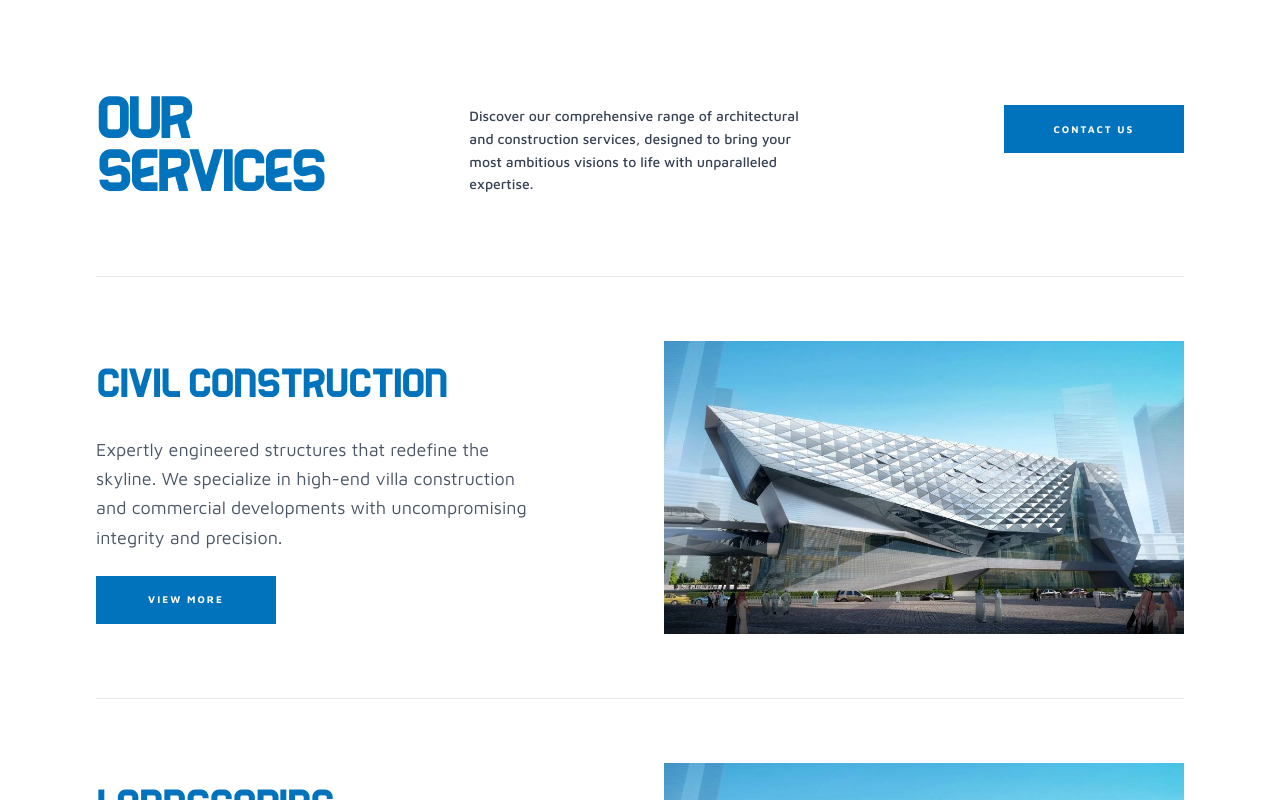
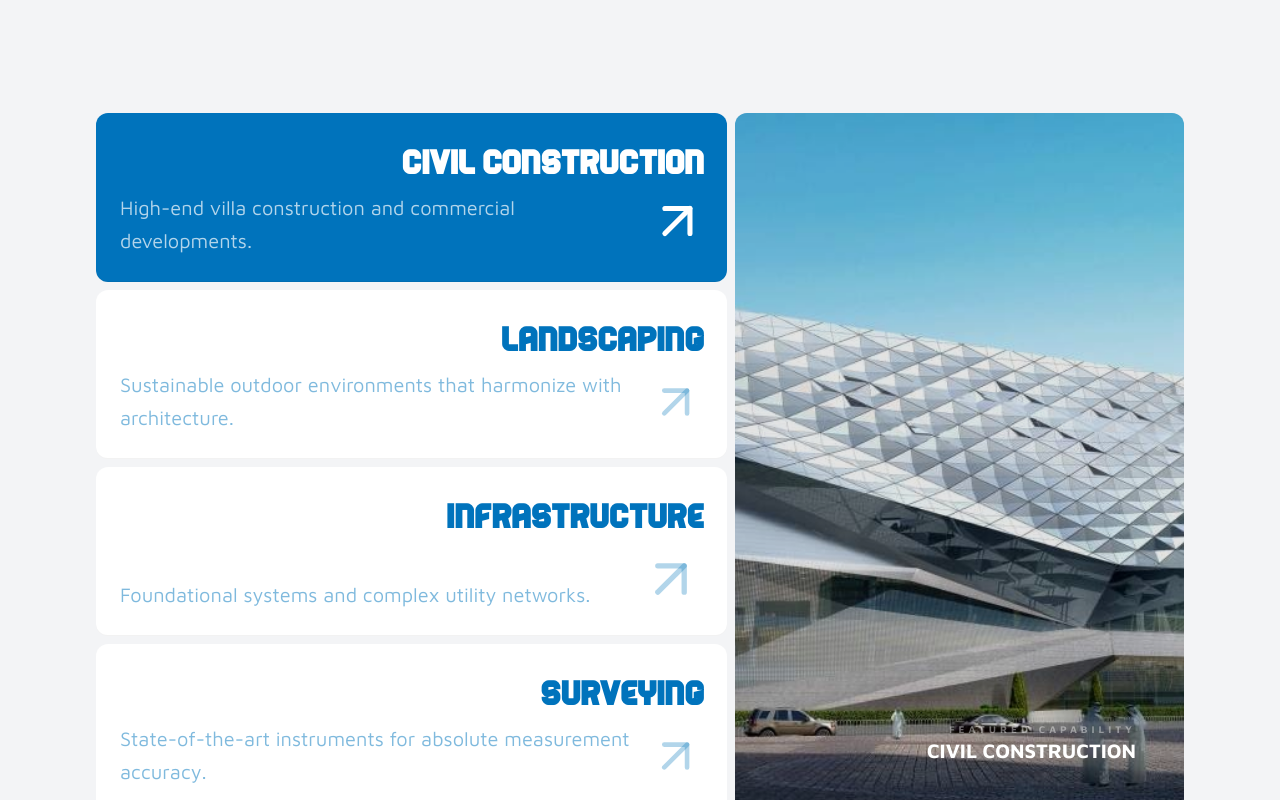
Before and after one commit to sandflareinnovations-projects/RVCC, a Next.js app in the folder apps/web/: page / in a window 1280 px wide. Shown: the part 2300-3100 px from the top of the page. Built offline with nearby package versions, Linux system fonts and the light colour scheme.

Commit message:
feat: redesign Services section to premium grid layout
- Implemented 12-column grid with 5:7 split
- Added interactive service blocks with Brand Blue hover inversion
- Set fixed 80vh height on desktop for cinematic viewport
- Optimized architectural imagery with AnimatePresence transitions

```diff
--- a/apps/web/src/features/home/Services.tsx
+++ b/apps/web/src/features/home/Services.tsx
@@ -1,99 +1,106 @@
+"use client";
+
+import { useState } from "react";
 import Image from "next/image";
-
+import { motion, AnimatePresence } from "framer-motion";
+import { Icons } from "@repo/ui";
 import { Button } from "@/components/ui/Button";
 
 const SERVICES_DATA = [
   {
     id: "civil",
     title: "Civil Construction",
-    description:
-      "Expertly engineered structures that redefine the skyline. We specialize in high-end villa construction and commercial developments with uncompromising integrity and precision.",
+    subtitle: "High-end villa construction and commercial developments.",
+    image: "/images/home-hero.png",
   },
   {
     id: "landscaping",
     title: "Landscaping",
-    description:
-      "Creating lush, sustainable outdoor environments that harmonize with modern architecture. Our landscape designs are functional works of art tailored for premium residences.",
+    subtitle: "Sustainable outdoor environments that harmonize with architecture.",
+    image: "/images/hero-bg.png",
   },
   {
     id: "infrastructure",
     title: "Infrastructure",
-    description:
-      "Developing the foundational systems that power cities. From complex roadworks to advanced utility networks, we build for the future with innovative engineering.",
+    subtitle: "Foundational systems and complex utility networks.",
+    image: "/images/home-hero.png",
   },
   {
     id: "surveying",
     title: "Surveying",
-    description:
-      "The starting point of every masterpiece. Our surveying team utilizes state-of-the-art instruments to ensure absolute accuracy in every measurement and site analysis.",
+    subtitle: "State-of-the-art instruments for absolute measurement accuracy.",
+    image: "/images/hero-bg.png",
   },
 ];
 
+export const Services = () => {
+  const [activeId, setActiveId] = useState(SERVICES_DATA[0].id);
 
-export const Services = () => {
+  const activeService = SERVICES_DATA.find(s => s.id === activeId) || SERVICES_DATA[0];
+
   return (
-    <section className="bg-background relative w-full px-8 py-24 md:px-16 lg:px-24">
+    <section className="bg-gray-100 relative w-full px-8 py-12  md:px-16 md:py-30 lg:px-24" id="services">
+      <div className="mx-auto flex h-full max-w-[100rem] items-center">
+        <div className="grid h-full w-full grid-cols-1 gap-1 md:grid-cols-12 md:gap-2">
+          {/* Left Column: Service Items */}
+          <div className="flex h-full flex-col md:col-span-7 gap-2">
+            {SERVICES_DATA.map((service) => {
+              const isActive = activeId === service.id;
 
-      <div className="mx-auto max-w-7xl">
-        {/* Header Section */}
-        <div className="mb-20 flex flex-col items-start justify-between gap-8 md:flex-row md:items-start">
-          <div className="flex-1">
-            <h2 className="text-brand-blue flex flex-col text-[4rem] leading-[0.6] tracking-tighter md:text-[5.5rem]">
-              <span className="font-medium">
-                Our <br /> Services
-              </span>
-            </h2>
+              return (
+                <div
+                  key={service.id}
+                  onMouseEnter={() => setActiveId(service.id)}
+                  className={`group relative flex flex-1 cursor-pointer flex-col justify-center border-b border-black/5 rounded-xl p-8 transition-all duration-500 md:p-6 ${isActive ? "bg-brand-blue" : "bg-white"
+                    }`}
+                >
+                  <div className="flex flex-col items-start justify-between">
+                    <h3 className={`text-2xl font-bold uppercase transition-colors duration-500 text-end w-full md:text-5xl ${isActive ? "text-white" : "text-brand-blue"
+                      }`}>
+                      {service.title}
+                    </h3>
+                    <div className="w-full flex justify-between gap-2 md:gap-4 items-end">
+
+                      <p className={`max-w-lg text-[10px] leading-relaxed transition-colors duration-500 md:text-xl ${isActive ? "text-white/70" : "text-brand-blue/50"
+                        }`}>
+                        {service.subtitle}
+                      </p>
+                      <Icons.ArrowRight className={`h-16 w-16 -rotate-45 transition-all duration-500 md:h-16 md:w-16 mt-2 ${isActive ? "text-white translate-x-1 -translate-y-1" : "text-brand-blue/30"
+                        }`} />
+                    </div>
+
+                  </div>
+                </div>
+              );
+            })}
           </div>
 
-          <div className="max-w-sm flex-1 pt-4">
-            <p className="text-sm leading-relaxed font-medium text-gray-700">
-              Discover our comprehensive range of architectural and construction services, designed
-              to bring your most ambitious visions to life with unparalleled expertise.
-            </p>
+          {/* Right Column: Featured Image */}
+          <div className="relative h-64 overflow-hidden md:col-span-5 md:h-full rounded-xl">
+            <motion.div
+              key={activeId}
+              initial={{ opacity: 0, scale: 1.1 }}
+              animate={{ opacity: 1, scale: 1 }}
+              exit={{ opacity: 0, scale: 1.05 }}
+              transition={{ duration: 0.8, ease: [0.19, 1, 0.22, 1] }}
+              className="relative h-full w-full bg-zinc-200"
+            >
+              <Image
+                src={activeService.image}
+                alt={activeService.title}
+                fill
+                className="object-cover"
+              />
+              <div className="absolute inset-0 bg-black/10" />
+            </motion.div>
+
+            {/* Architectural Info Overlay */}
+            <div className="absolute right-12 bottom-12 z-20 text-right">
+              <div className="text-[10px] font-bold tracking-[0.4em] text-white/40 uppercase">Featured Capability</div>
+              <div className="text-xl font-bold text-white uppercase">{activeService.title}</div>
+            </div>
           </div>
 
-          <div className="flex flex-1 justify-end pt-4">
-            <Button href="#contact" className="bg-brand-blue h-12 w-[180px]">
-              Contact Us
-            </Button>
-          </div>
-        </div>
-
-        {/* Services List */}
-        <div className="flex flex-col border-t border-gray-200">
-          {SERVICES_DATA.map((service, index) => (
-            <div
-              key={service.id}
-              className="flex flex-col items-center gap-12 border-b border-gray-200 py-16 md:flex-row"
-            >
-              {/* Text Content */}
-              <div className="flex flex-1 flex-col items-start gap-6">
-                <h3 className="text-brand-blue text-3xl font-medium tracking-tight md:text-6xl">
-                  {service.title}
-                </h3>
-                <p className="max-w-md text-lg leading-relaxed text-gray-600">
-                  {service.description}
-                </p>
-                <Button href={`#${service.id}`} className="bg-brand-blue h-12 w-[160px]">
-                  View more
-                </Button>
-              </div>
-
-              {/* Image */}
-              <div className="w-full flex-1">
-                <div
-                  className="relative aspect-[16/9] w-full overflow-hidden rounded-none bg-gray-100"
-                >
-                  <Image
-                    src="/images/home-hero.png"
-                    alt={service.title}
-                    fill
-                    className="object-cover transition-transform duration-700 hover:scale-105"
-                  />
-                </div>
-              </div>
-            </div>
-          ))}
         </div>
       </div>
     </section>
```
